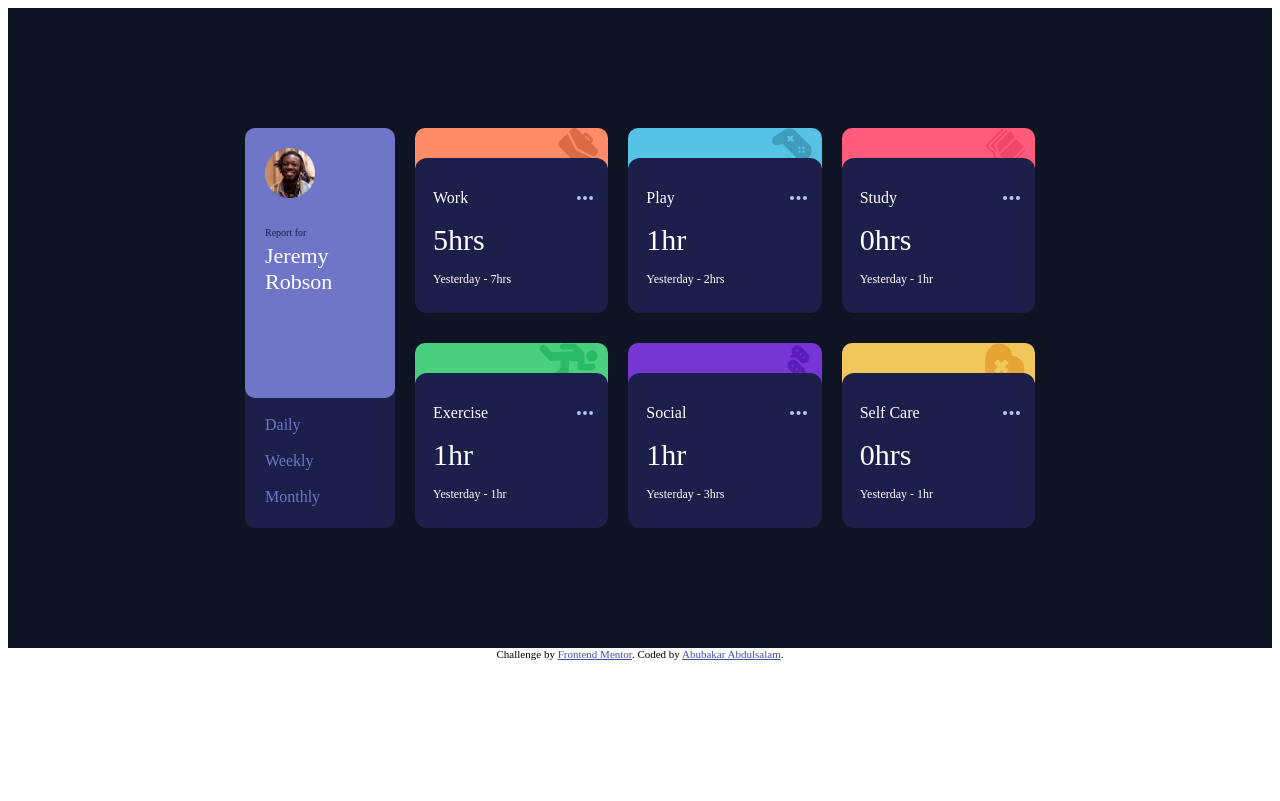
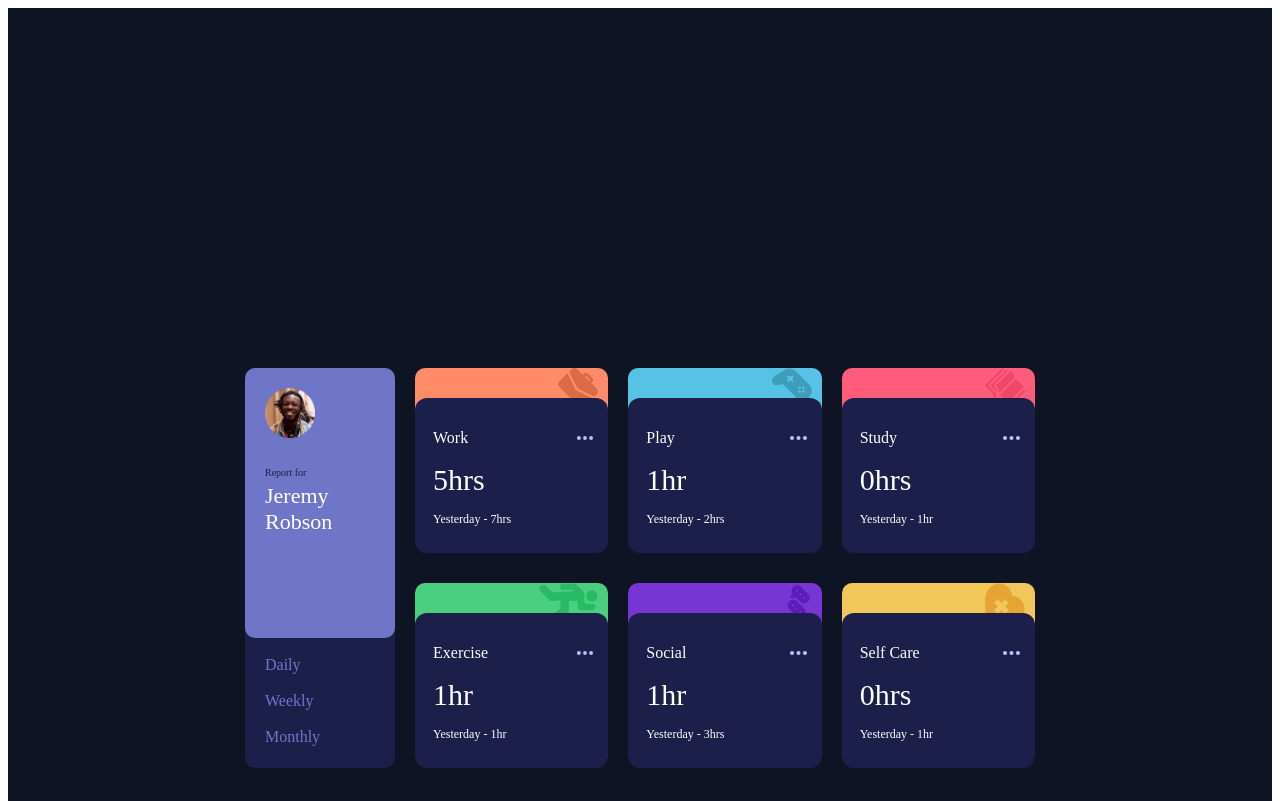
Before and after one commit to blaqq2/Time-Tracking-Dashboard, a plain HTML site: page index.html in a window 1280 px wide. Shown: the top 801 px of the page. Drawn offline with Linux system fonts and the light colour scheme.

Commit message:
Update index.html

```diff
--- a/index.html
+++ b/index.html
@@ -41,7 +41,7 @@
       margin: auto;
       background-color: hsl(226, 43%, 10%);
       justify-content: center;
-      height: 40em;
+      height: 70em;
       position: relative;
       align-items: center;
     }
```
